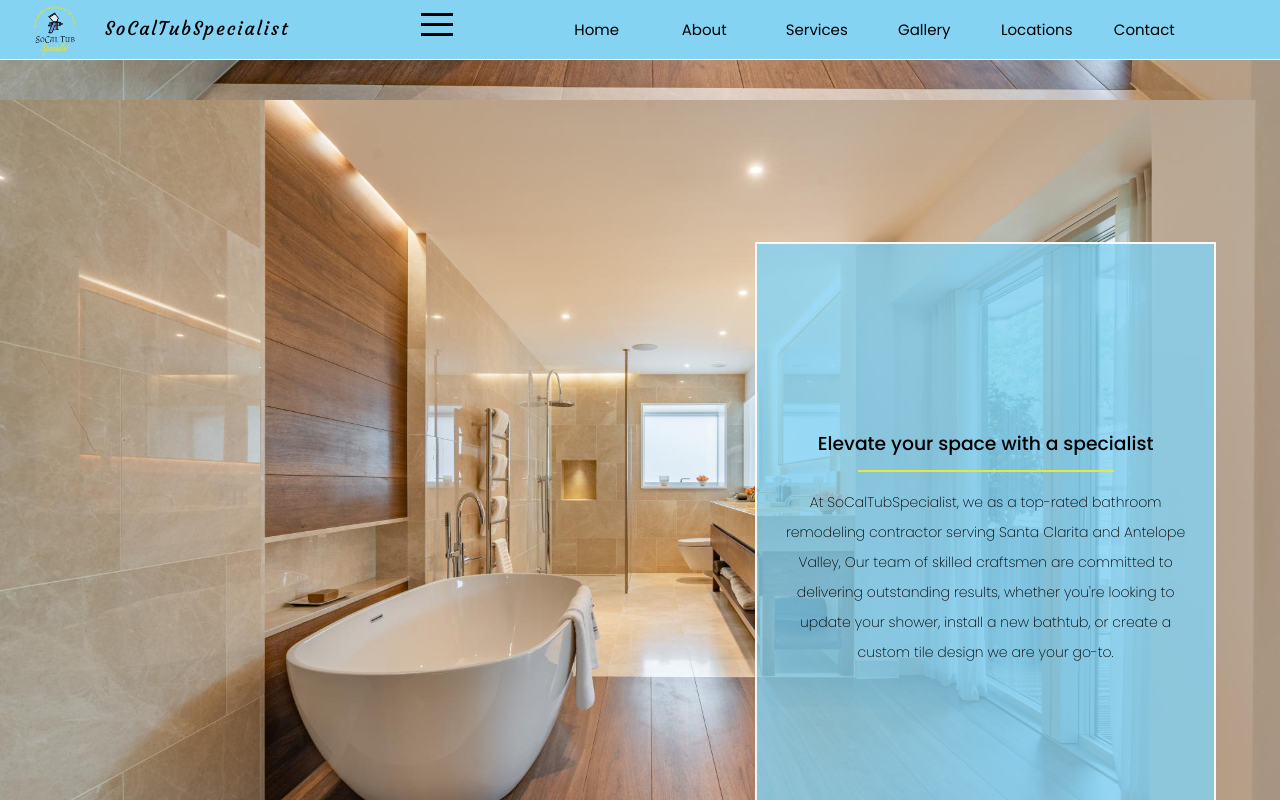
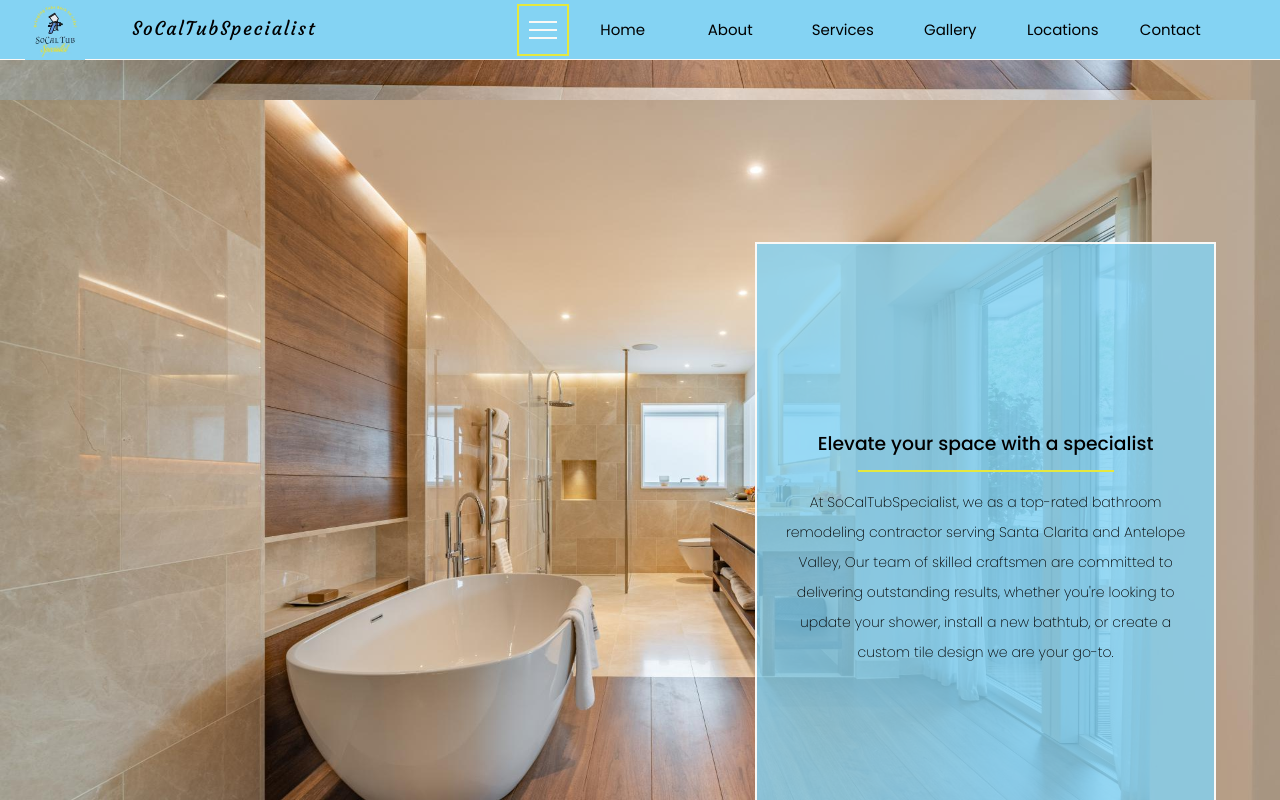
Before and after one commit to Tybenson0/socaltubs, a React (Create React App) app: page / in a window 1280 px wide. Shown: the top 800 px of the page. Built offline with nearby package versions, Linux system fonts and the light colour scheme.

Commit message:
fixed nav icon?

```diff
--- a/src/Nav.js
+++ b/src/Nav.js
@@ -1,6 +1,6 @@
 import React, { useState } from 'react';
 import { Link } from 'react-router-dom';
-import Hamburger from 'hamburger-react'
+import { Turn as Hamburger } from 'hamburger-react'
 
 function NavBar() {
     const [menuOpen, setMenuOpen] = useState(false);
@@ -38,12 +38,7 @@ function NavBar() {
 
         setMenuOpen(!menuOpen);
     }
-    const ToggleIcon = () => {
-        const [isOpen, setOpen] = useState(false)
-        return (
-            <Hamburger toggled={isOpen} toggle={setOpen} onClick={toggleMenu}/>
-        );
-      };
+
 
     const DropServices = () => {
         const [dropOpen, setDropOpen] = useState(0);
@@ -134,12 +129,14 @@ function NavBar() {
     return (
         <nav className='w-full overflow-hidden lg:overflow-visible fixed lg:relative z-[9998]'>
             <div class="nav-header flex h-28 lg:h-24 w-full bg-primary border-b border-thirdarylol lg:border-b-[1px]">
-                <div className='w-full lg:w-[35%] h-full flex lg:ml-[2rem]'>
-                    <Link className='justify-self-start ml-[.5rem]' onClick={handleClick} to="/"><img className='h-full w-[6rem]' src='image0.webp' alt="fix later"></img></Link>
-                    <h1 className=' w-fit self-center text-center lg:text-start lg:pl-[2rem] flex-1 text-2xl md:text-3xl  tracking-widest curly'>SoCalTubSpecialist</h1>
-                     <ToggleIcon/>
+                <div className='w-full lg:w-[35%] h-full flex items-center lg:ml-[2rem]'>
+                    <Link className='flex-[20%] justify-self-start ml-[.5rem]' onClick={handleClick} to="/"><img className='h-full w-[6rem]' src='image0.webp' alt="fix later"></img></Link>
+                    <h1 className='flex-[80%] w-fit self-center text-center lg:text-start lg:pl-[2rem] text-2xl md:text-3xl  tracking-widest curly'>SoCalTubSpecialist</h1>
                 </div>
                 <div className='w-1/5 lg:w-[65%] md:w-[auto] h-full flex justify-end lg:justify-center items-center mr-[1rem] lg:mr-[0]'>
+                    <div className='border-[2px] border-secondary'>
+                        <Hamburger toggled={menuOpen} toggle={toggleMenu} color='#FAF9F6' size={28} className=" w-[4rem] h-[4rem]"/>
+                    </div>
                     <ul className='w-[80%] h-full flex-row items-center hidden lg:flex small'>
                         <li className='w-full text-center text-2xl hover:text-thirdarylol transition-colors duration-200'>
                             <Link onClick={handleClick} to="/">Home</Link>
--- a/src/index.css
+++ b/src/index.css
@@ -166,40 +166,55 @@ html, body {
   @keyframes navOpen {
     0% {
         right: 100%;
+        height: 0;
+        opacity: 0;
     }
     25% {
         right: 75%;
+        height: 0;
+        opacity: 0;
     }
     50% {
         right: 50%;
+        height: 0;
+        opacity: 1;
     }
     75% {
         right: 25%;
+        height: 0;
+        opacity: 1;
     }
     100% {
         right: 0%;
+        height: 100%;
+        opacity: 1;
     }
   }
   @keyframes navClose {
     0% {
         height: 85vh;
         right: 0%;
+        opacity: 1;
     }
     25% {
         height: 85vh;
         right: 25%;
+        opacity: 1;
     }
     50% {
         height: 85vh;
         right: 50%;
+        opacity: 0;
     }
     75% {
         height: 85vh;
         right: 75%;
+        opacity: 0;
     }
     100% {
         height: 0;
         right: 100%;
+        opacity: 0;
     }
   }
   @keyframes dropNav {
```
